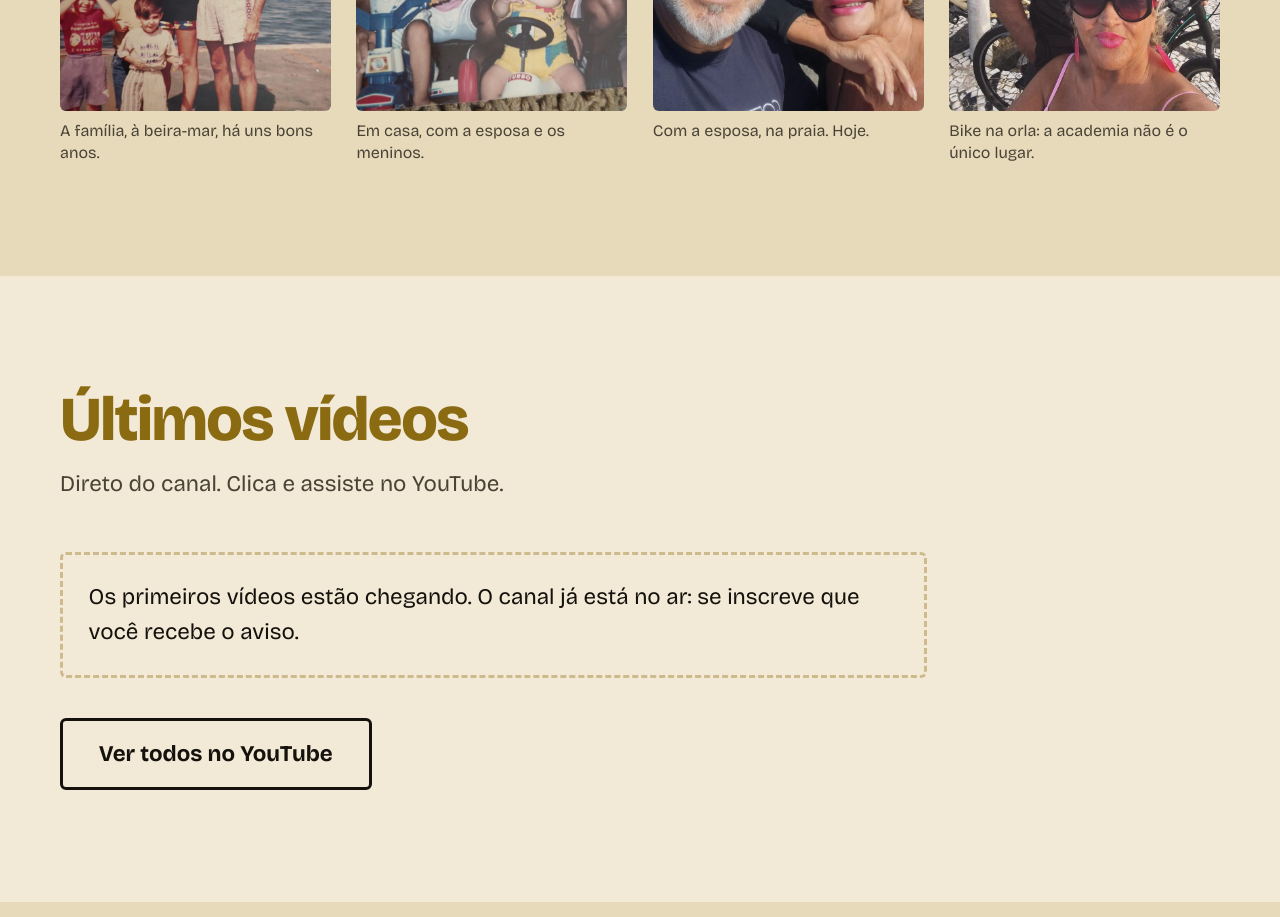
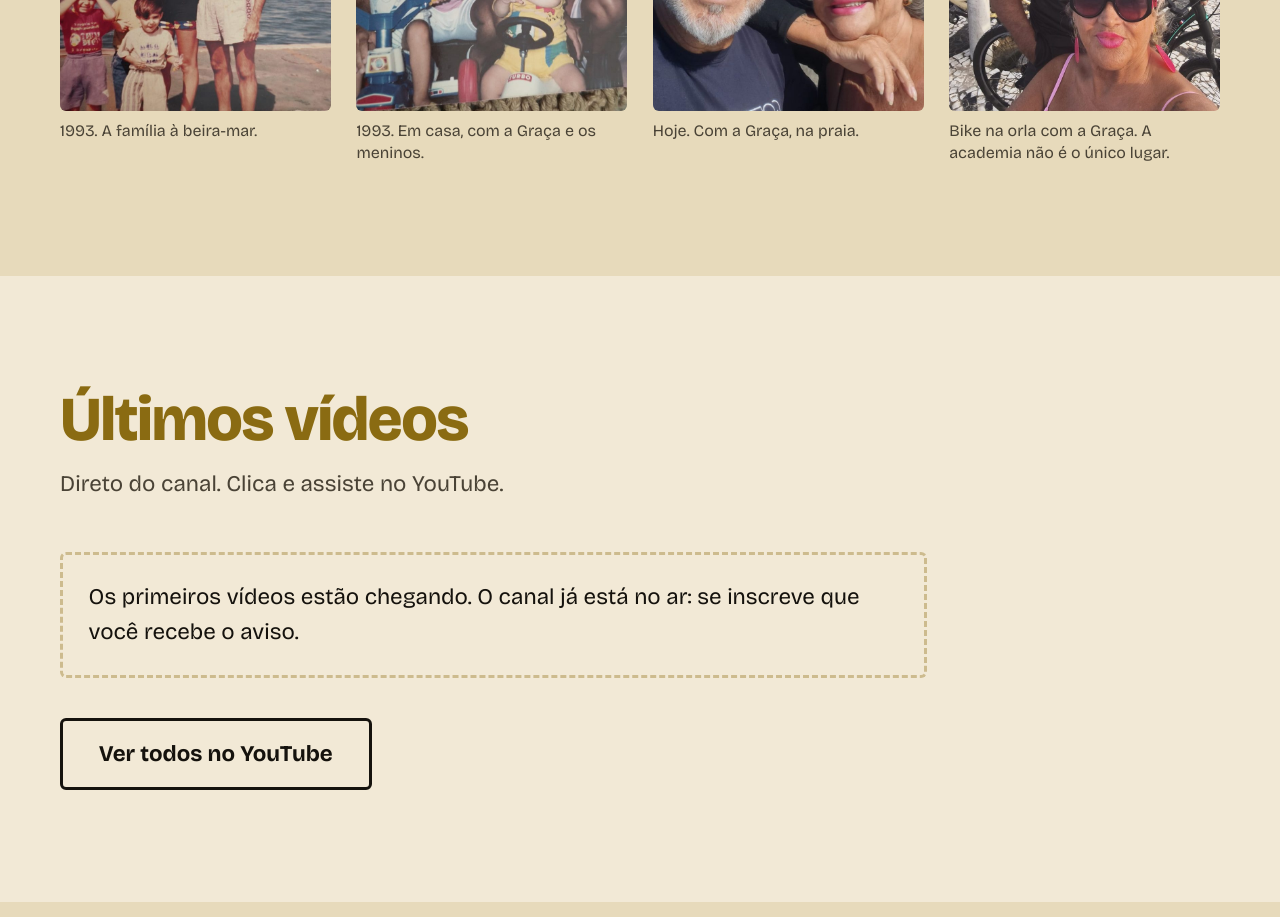
Before and after one commit to ByTech-3/ByTech-3-treino-de-respeito, a plain HTML site: page index.html in a window 1280 px wide. Shown: the part 2840-3757 px from the top of the page. Drawn offline with nearby package versions, Linux system fonts and the light colour scheme; no server answers.

Commit message:
Legendas: Graça Bertoli e o ano das fotos antigas (1993)
Co-Authored-By: Claude Fable 5.1 <noreply@anthropic.com>
Claude-Session: https://claude.ai/code/session_01MMuTZispBeiFGdaosDBEin

```diff
--- a/index.html
+++ b/index.html
@@ -88,10 +88,10 @@
         <p>Cuidar é da cabeça, da vida e de quem está do lado. Faz tempo.</p>
       </div>
       <ul class="vida">
-        <li><figure><img src="fotos/familia-mar.jpg" width="800" height="1000" alt="Foto antiga: Alfredo, a esposa e os três filhos pequenos à beira-mar." loading="lazy"><figcaption>A família, à beira-mar, há uns bons anos.</figcaption></figure></li>
-        <li><figure><img src="fotos/familia-casa.jpg" width="800" height="1000" alt="Foto antiga: Alfredo e a esposa em casa com os filhos pequenos nos carrinhos de brinquedo." loading="lazy"><figcaption>Em casa, com a esposa e os meninos.</figcaption></figure></li>
-        <li><figure><img src="fotos/esposa-praia.jpg" width="800" height="1000" alt="Alfredo e a esposa sorrindo na praia, de óculos escuros." loading="lazy"><figcaption>Com a esposa, na praia. Hoje.</figcaption></figure></li>
-        <li><figure><img src="fotos/bike.jpg" width="800" height="1000" alt="Alfredo de regata preta e a esposa com as bicicletas na orla." loading="lazy"><figcaption>Bike na orla: a academia não é o único lugar.</figcaption></figure></li>
+        <li><figure><img src="fotos/familia-mar.jpg" width="800" height="1000" alt="1993: Alfredo, Graça e os três filhos pequenos à beira-mar." loading="lazy"><figcaption>1993. A família à beira-mar.</figcaption></figure></li>
+        <li><figure><img src="fotos/familia-casa.jpg" width="800" height="1000" alt="1993: Alfredo e Graça em casa com os meninos nos carrinhos de brinquedo." loading="lazy"><figcaption>1993. Em casa, com a Graça e os meninos.</figcaption></figure></li>
+        <li><figure><img src="fotos/esposa-praia.jpg" width="800" height="1000" alt="Alfredo e Graça sorrindo na praia, de óculos escuros." loading="lazy"><figcaption>Hoje. Com a Graça, na praia.</figcaption></figure></li>
+        <li><figure><img src="fotos/bike.jpg" width="800" height="1000" alt="Alfredo de regata preta e Graça com as bicicletas na orla." loading="lazy"><figcaption>Bike na orla com a Graça. A academia não é o único lugar.</figcaption></figure></li>
       </ul>
     </div>
   </section>
```
